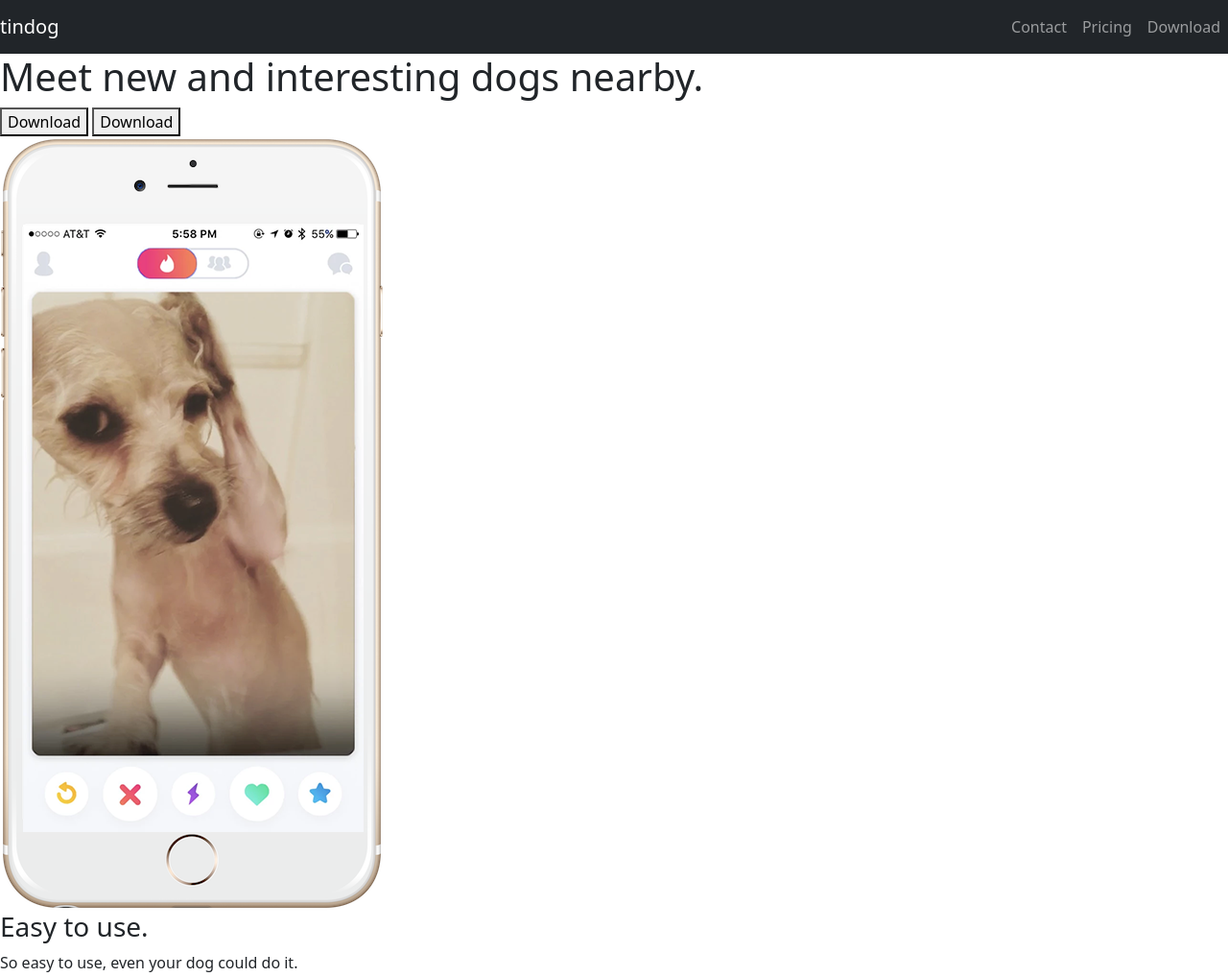
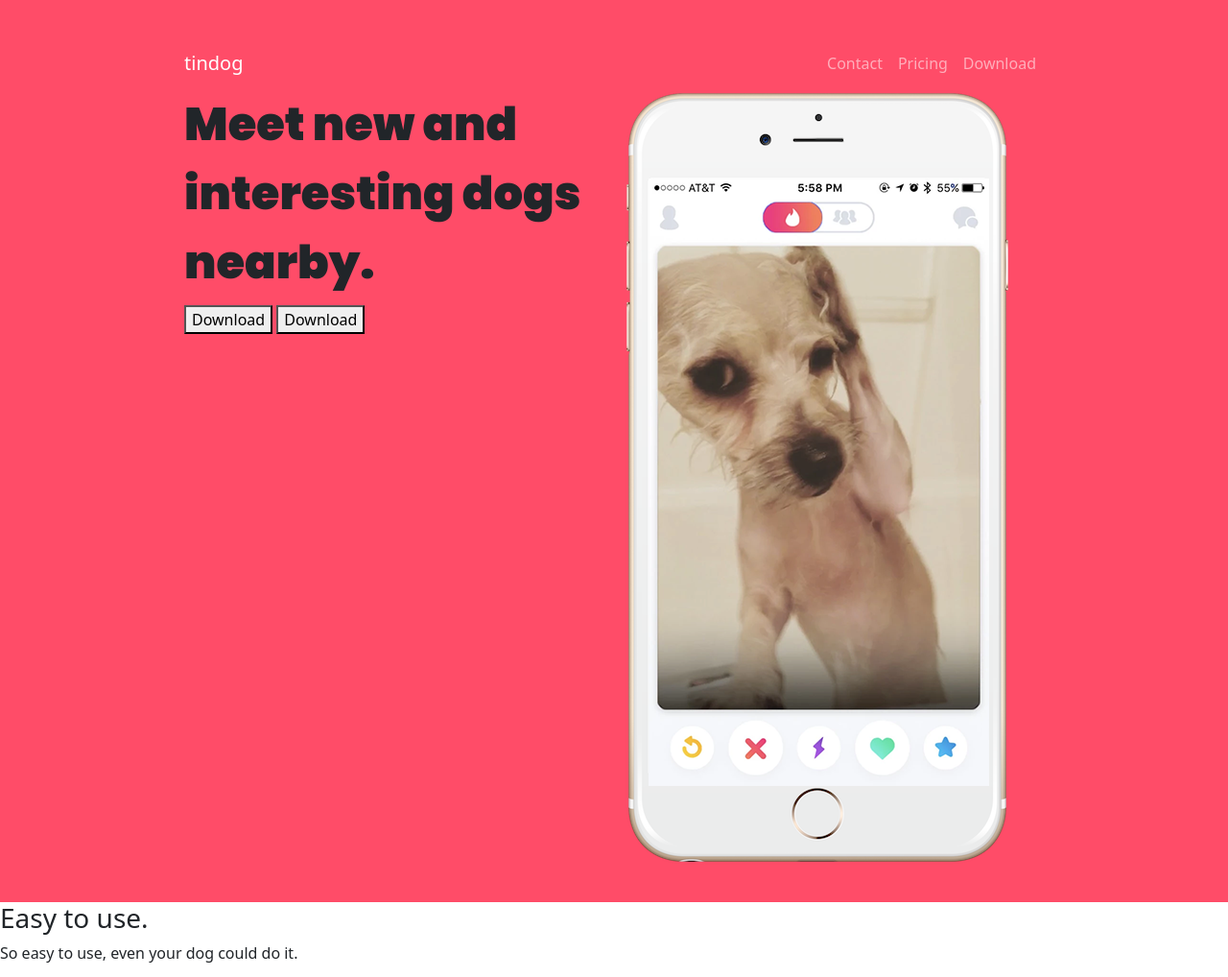
Before and after one commit to vishnu-psc/TinDog, a plain HTML site: page index.html in a window 1280 px wide. Shown: the top 1018 px of the page at 96% size. Drawn offline with nearby package versions, Linux system fonts and the light colour scheme.

Commit message:
4-4-2023

```diff
--- a/css/styles.css
+++ b/css/styles.css
@@ -0,0 +1,14 @@
+h1 {
+    font-family: 'Poppins';
+    font-size: 3rem;
+    line-height: 1.5;
+    font-weight: 900;
+}
+
+.container-fluid {
+    padding: 3% 15%
+}
+
+#title {
+    background-color: #ff4c68;
+}
--- a/index.html
+++ b/index.html
@@ -4,6 +4,13 @@
 <head>
   <meta charset="utf-8">
   <title>TinDog</title>
+
+  <link rel="preconnect" href="https://fonts.googleapis.com">
+  <link rel="preconnect" href="https://fonts.gstatic.com" crossorigin>
+  <link
+    href="https://fonts.googleapis.com/css2?family=Montserrat:wght@400;900&family=Poppins:wght@400;900&family=Ubuntu&display=swap"
+    rel="stylesheet">
+
   <link href="https://cdn.jsdelivr.net/npm/bootstrap@5.3.0-alpha2/dist/css/bootstrap.min.css" rel="stylesheet"
     integrity="sha384-aFq/bzH65dt+w6FI2ooMVUpc+21e0SRygnTpmBvdBgSdnuTN7QbdgL+OapgHtvPp" crossorigin="anonymous">
   <script src="https://cdn.jsdelivr.net/npm/bootstrap@5.3.0-alpha2/dist/js/bootstrap.bundle.min.js"
@@ -15,9 +22,10 @@
 <body>
 
   <section id="title">
+    <div class="container-fluid">
 
       <!-- Nav Bar -->
-    <nav class=" navbar navbar-expand-lg navbar-dark bg-dark">
+      <nav class=" navbar navbar-expand-lg navbar-dark">
         <a class="navbar-brand" href="">tindog</a>
         <button class="navbar-toggler" type="button" data-bs-toggle="collapse" data-bs-target="#navbarTogglerDemo01"
           aria-controls="navbarTogglerDemo01" aria-expanded="false" aria-label="Toggle navigation">
@@ -42,15 +50,18 @@
 
       <!-- Title -->
 
-    <div>
+      <div class="row">
+
+        <div class="col-lg-6">
           <h1>Meet new and interesting dogs nearby.</h1>
           <button type="button">Download</button>
           <button type="button">Download</button>
         </div>
-    <div>
+        <div class="col-lg-6">
           <img src="images/iphone6.png" alt="iphone-mockup">
         </div>
-
+      </div>
+    </div>
   </section>
 
 
```
Lines whose indentation alone changed are shown as unchanged.
